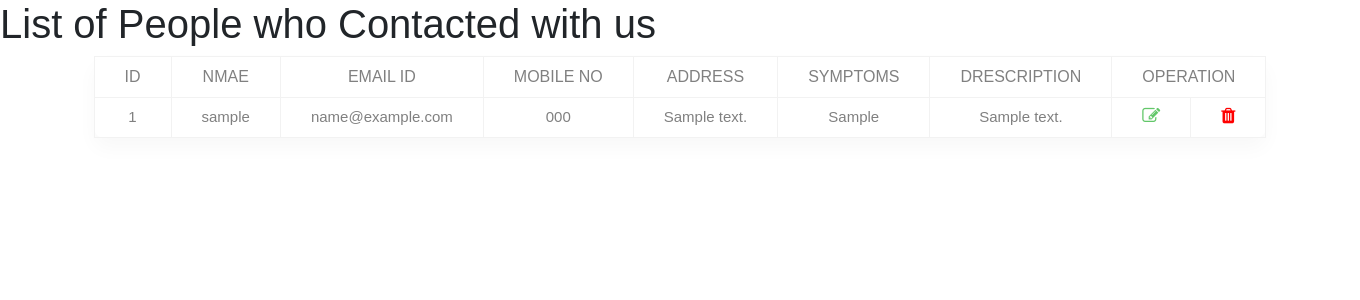
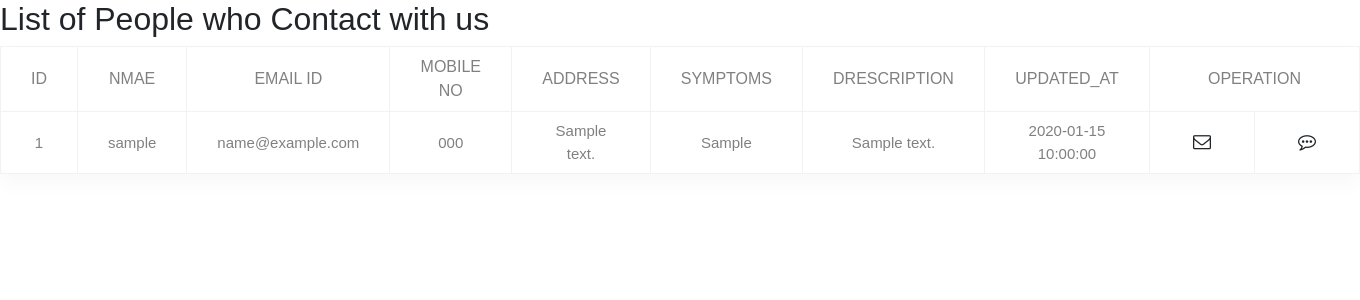
Before and after one commit to soumyadeepsinha/covid19pandemic.info, a PHP site: page /admin/getdetails.php in a window 1360 px wide. Shown: the top 300 px of the page. Run offline with PHP 8.4, Linux system fonts and the light colour scheme; tables that the repository leaves empty or names only in its code hold one stand-in row (values such as "Sample post"); some web fonts are replaced.

Commit message:
Update date-time

```diff
--- a/admin/getdetails.php
+++ b/admin/getdetails.php
@@ -23,7 +23,7 @@
 
 <body>
   <div class="main-div">
-    <h1>List of People who Contacted with us</h1>
+    <h2 class="heading">List of People who Contact with us</h2>
     <div class="center-div">
       <div class="table-reponsive">
         <table>
@@ -36,6 +36,7 @@
               <th>Address</th>
               <th>Symptoms</th>
               <th>Drescription</th>
+              <th>Updated_at</th>
               <th colspan="2">Operation</th>
             </tr>
           </thead>
@@ -46,7 +47,7 @@
             $sql = "SELECT * FROM info;";
             $query = mysqli_query($con, $sql);
             $row = mysqli_num_rows($query);
-
+            // creating an array
             while ($result = mysqli_fetch_array($query)) {
             ?>
               <tr>
@@ -57,8 +58,9 @@
                 <td><?php echo $result['address']; ?></td>
                 <td><?php echo $result['symptom']; ?></td>
                 <td><?php echo $result['message']; ?></td>
-                <td><i class="fa fa-edit" aria-hidden="true"></i></td>
-                <td><i class="fa fa-trash" aria-hidden="true"></i></td>
+                <td><?php echo $result['updated_at']; ?></td>
+                <td><button class="btn" data-toggle="tooltip" data-placement="top" title="Send Email" value="onclick"><i class="fa fa-envelope-o" aria-hidden="true"></i></button></td>
+                <td><button class="btn" data-toggle="tooltip" data-placement="top" title="Send Message" value="onclick"><i class="fa fa-commenting-o" aria-hidden="true"></i></button></td>
               </tr>
             <?php
             }
@@ -68,6 +70,11 @@
       </div>
     </div>
   </div>
+  <script>
+    $(function() {
+      $('[data-toggle="tooltip"]').tooltip()
+    });
+  </script>
 </body>
 
 </html>
```
